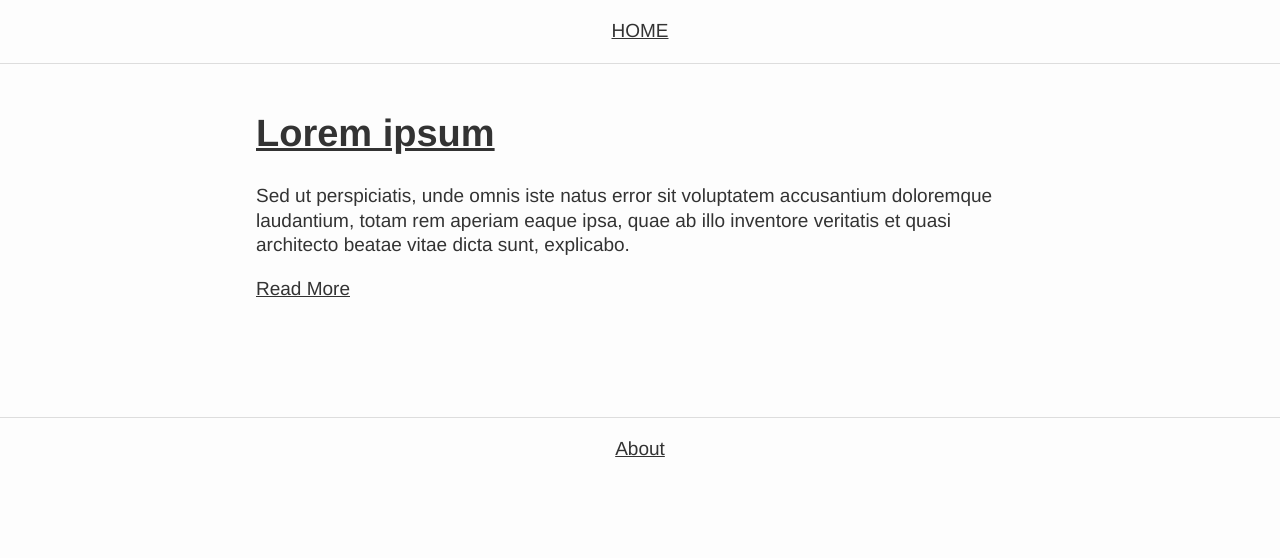
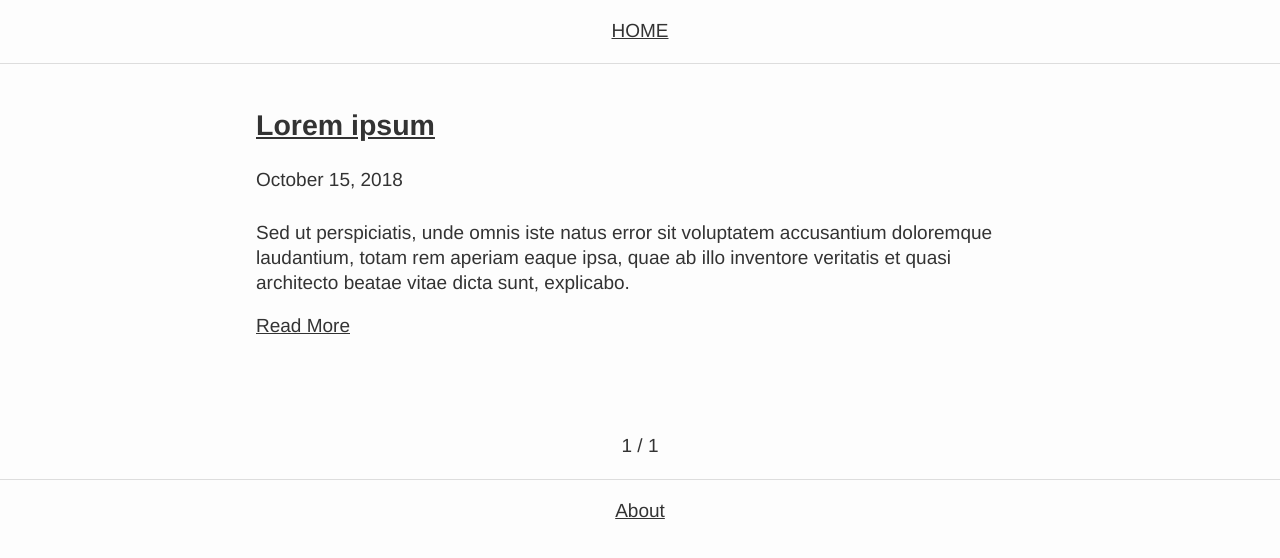
Before and after one commit to Vlad-ku/vlad-ku.github.io, a Jekyll site: the page built from index.html, in a window 1280 px wide. Shown: the top 558 px of the page. Built offline with Jekyll 4.4.1, drawn with Linux system fonts in a browser that asks for light colours; nearby versions of some CDN libraries; the list of posts is cut into pages by our own code.

Commit message:
пагинация (дизайн надо доработать)

```diff
--- a/Gemfile
+++ b/Gemfile
@@ -1 +1,5 @@
 gem "jekyll"
+
+group :jekyll_plugins do
+  gem "jekyll-paginate"
+end
--- a/_config.yml
+++ b/_config.yml
@@ -20,4 +20,8 @@
   - README.md
   - CNAME
 
-permalink: /:title/
+# permalink: /:title/
+permalink: /:year:month:day-:title/
+
+paginate: 3
+paginate_path: "/page:num/"
--- a/index.html
+++ b/index.html
@@ -3,16 +3,32 @@
 ---
 
 <div class="posts">
-  {% for post in site.posts %}
+  {% for post in paginator.posts %}
     <article class="post">
+      <h2><a href="{{ post.url }}">{{ post.title }}</a></h2>
 
-      <h1><a href="{{ site.baseurl }}{{ post.url }}">{{ post.title }}</a></h1>
+      <div class="date">{{ post.date | date: "%B %e, %Y" }}</div>
+      <div class="entry">{{ post.excerpt }}</div>
 
-      <div class="entry">
-        {{ post.excerpt }}
-      </div>
-
-      <a href="{{ site.baseurl }}{{ post.url }}" class="read-more">Read More</a>
+      <a href="{{ post.url }}" class="read-more">Read More</a>
     </article>
   {% endfor %}
 </div>
+
+<div class="pagination">
+  <div class="pag-button pag-left">
+    {% if paginator.previous_page %}
+      <a href="{{ paginator.previous_page_path }}">Новее</a>
+    {% endif %}
+  </div>
+
+  <span class="pag-number">
+    {{ paginator.page }} / {{ paginator.total_pages }}
+  </span>
+
+  <div class="pag-button pag-right">
+    {% if paginator.next_page %}
+      <a href="{{ paginator.next_page_path }}">Старее</a>
+    {% endif %}
+  </div>
+</div>
--- a/style.scss
+++ b/style.scss
@@ -46,7 +46,29 @@
     border-bottom: 1px solid #ddd;
 }
 
+.pagination {
+    margin-top: 5em;
+    display: flex;
+    justify-content: space-between;
+
+    > * {
+        flex: 0 0 100px;
+        text-align: center;
+    }
+    .pag-number {
+        flex-grow: 1;
+    }
+    .pag-button {
+
+    }
+    // .pag-left {
+    //     float: left;
+    // }
+    // .pag-right {
+    //     float: right;
+    // }
+}
+
 .footer {
-    margin-top: 5em;
     border-top: 1px solid #ddd;
 }
```
